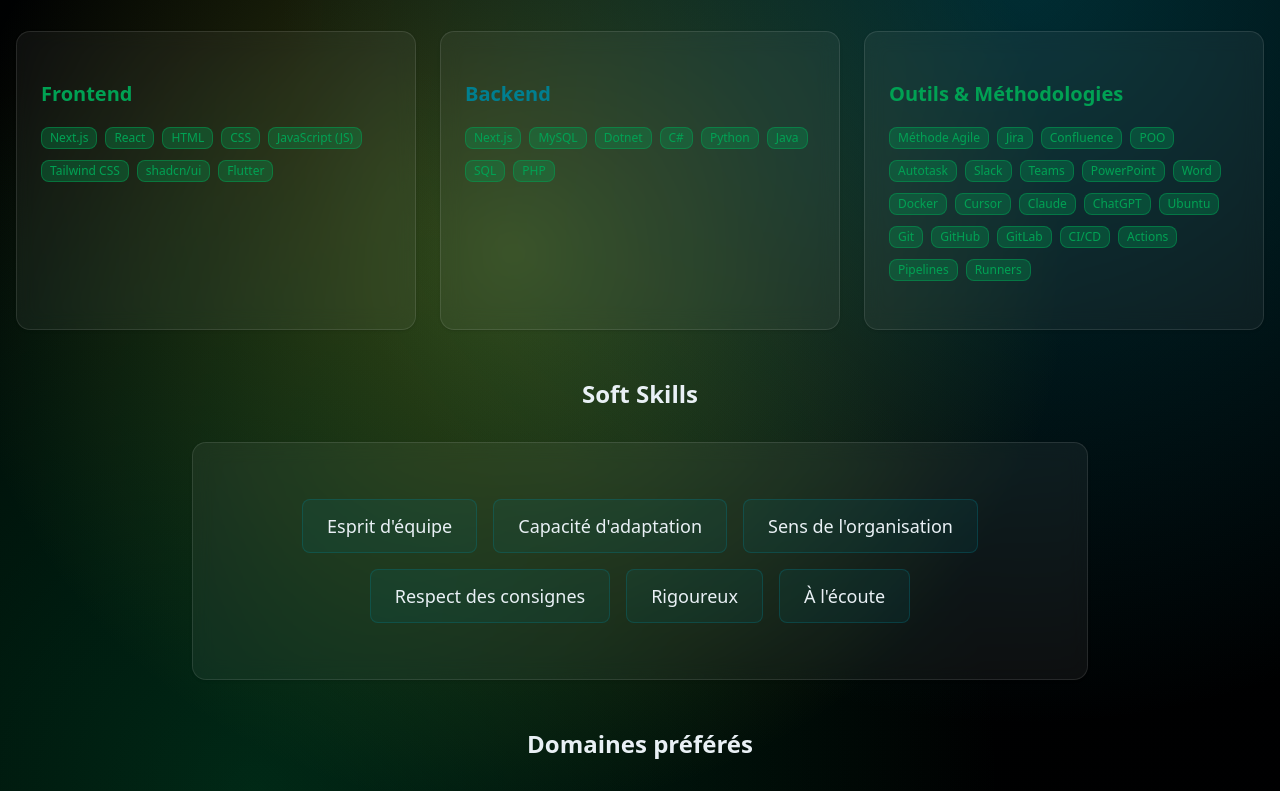
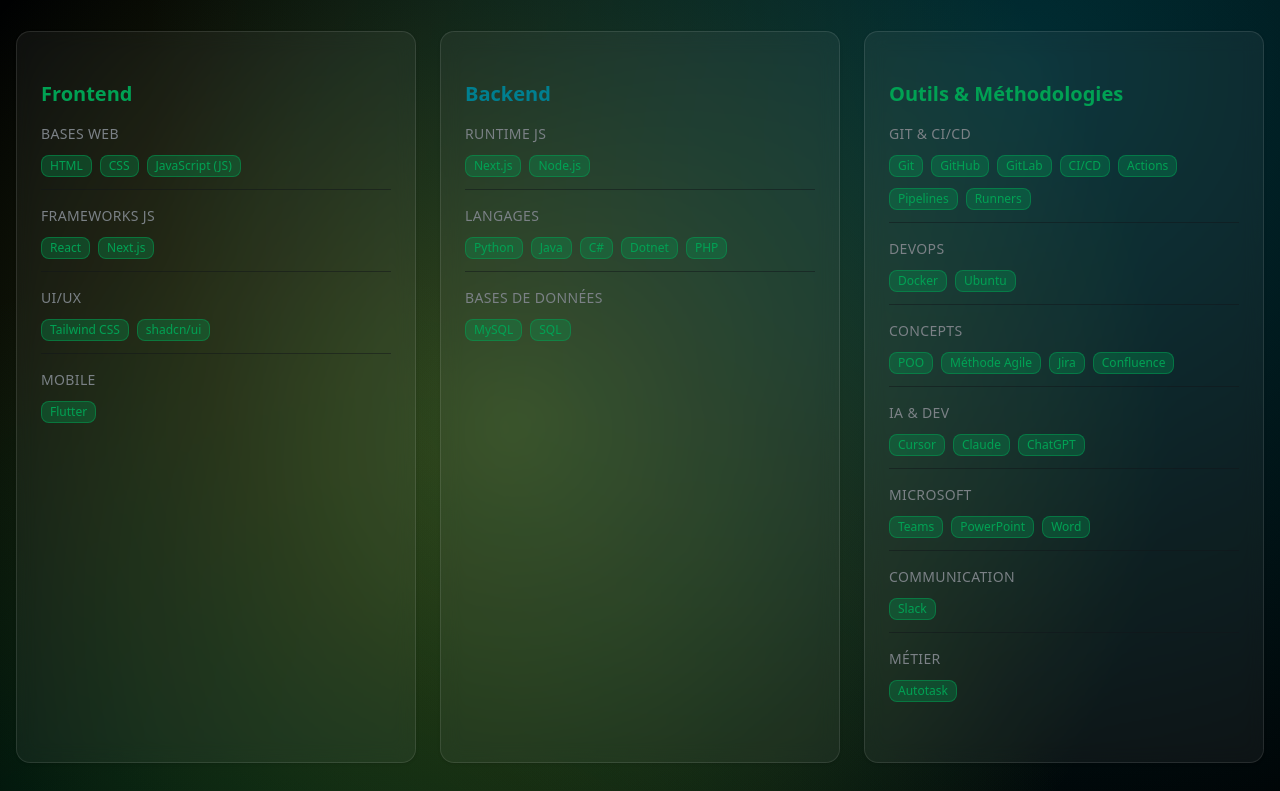
Before and after one commit to Gauvin2005/portfolio, a Next.js app: page / in a window 1280 px wide. Shown: the part 1889-2680 px from the top of the page. Built offline with nearby package versions, Linux system fonts and the light colour scheme.

Commit message:
feat: Add Node.js to skill documentation and restructure skills display into categorized groups for better organization

```diff
--- a/src/components/Skills.tsx
+++ b/src/components/Skills.tsx
@@ -10,6 +10,7 @@
   // Mapping des compétences vers leurs documentations officielles
   const skillDocumentation: Record<string, string> = {
     'Next.js': 'https://nextjs.org/docs',
+    'Node.js': 'https://nodejs.org/en/docs',
     'React': 'https://react.dev/learn',
     'HTML': 'https://developer.mozilla.org/fr/docs/Web/HTML',
     'CSS': 'https://developer.mozilla.org/fr/docs/Web/CSS',
@@ -53,19 +54,26 @@
   }
 
   const technicalSkills = {
-    frontend: [
-      'Next.js', 'React', 'HTML', 'CSS', 'JavaScript (JS)',
-      'Tailwind CSS', 'shadcn/ui', 'Flutter'
-    ],
-    backend: [
-      'Next.js', 'MySQL', 'Dotnet', 'C#',
-      'Python', 'Java', 'SQL', 'PHP'
-    ],
-    tools: [
-      'Méthode Agile (Jira, Confluence)', 'POO', 'Autotask',
-      'Slack', 'Teams', 'PowerPoint', 'Word', 'Docker',
-      'Cursor', 'Claude', 'ChatGPT', 'Ubuntu', 'Git (GitHub, GitLab, CI/CD, Actions, Pipelines, Runners)'
-    ]
+    frontend: {
+      'Bases Web': ['HTML', 'CSS', 'JavaScript (JS)'],
+      'Frameworks JS': ['React', 'Next.js'],
+      'UI/UX': ['Tailwind CSS', 'shadcn/ui'],
+      'Mobile': ['Flutter']
+    },
+    backend: {
+      'Runtime JS': ['Next.js', 'Node.js'],
+      'Langages': ['Python', 'Java', 'C#', 'Dotnet', 'PHP'],
+      'Bases de données': ['MySQL', 'SQL']
+    },
+    tools: {
+      'Git & CI/CD': ['Git (GitHub, GitLab, CI/CD, Actions, Pipelines, Runners)'],
+      'DevOps': ['Docker', 'Ubuntu'],
+      'Concepts': ['POO', 'Méthode Agile (Jira, Confluence)'],
+      'IA & Dev': ['Cursor', 'Claude', 'ChatGPT'],
+      'Microsoft': ['Teams', 'PowerPoint', 'Word'],
+      'Communication': ['Slack'],
+      'Métier': ['Autotask']
+    }
   }
 
   const softSkills = [
@@ -115,21 +123,27 @@
     visible: { opacity: 1, y: 0 }
   }
 
-  const SkillCategory: React.FC<{ title: string; skills: string[]; color: string }> = ({
+  const SkillCategory: React.FC<{ title: string; skillGroups: Record<string, string[]>; color: string }> = ({
     title,
-    skills,
+    skillGroups,
     color
   }) => (
     <motion.div variants={itemVariants}>
       <Card className="glass-effect h-full">
         <CardContent className="p-6">
           <h3 className={`text-xl font-semibold mb-4 ${color}`}>{title}</h3>
-          <div className="flex flex-wrap gap-2">
+          <div className="space-y-4">
+            {Object.entries(skillGroups).map(([groupName, skills], groupIndex) => (
+              <div key={groupIndex}>
+                <h4 className="text-sm font-medium text-muted-foreground mb-2 uppercase tracking-wide">
+                  {groupName}
+                </h4>
+                <div className="flex flex-wrap gap-2 mb-3">
                   {skills.map((skillString, index) => {
                     const extractedSkills = extractSkills(skillString)
                     return extractedSkills.map((skill, skillIndex) => {
                       const documentationUrl = getDocumentationUrl(skill)
-                const badgeKey = `${index}-${skillIndex}`
+                      const badgeKey = `${groupIndex}-${index}-${skillIndex}`
 
                       if (documentationUrl) {
                         return (
@@ -156,6 +170,12 @@
                       )
                     })
                   })}
+                </div>
+                {groupIndex < Object.keys(skillGroups).length - 1 && (
+                  <div className="border-b border-border/50 mb-3"></div>
+                )}
+              </div>
+            ))}
           </div>
         </CardContent>
       </Card>
@@ -198,17 +218,17 @@
         <div className="grid md:grid-cols-3 gap-6">
           <SkillCategory
             title="Frontend"
-            skills={technicalSkills.frontend}
+            skillGroups={technicalSkills.frontend}
             color="text-primary"
           />
           <SkillCategory
             title="Backend"
-            skills={technicalSkills.backend}
+            skillGroups={technicalSkills.backend}
             color="text-accent"
           />
           <SkillCategory
             title="Outils & Méthodologies"
-            skills={technicalSkills.tools}
+            skillGroups={technicalSkills.tools}
             color="text-primary"
           />
         </div>
```
Lines whose indentation alone changed are shown as unchanged.
